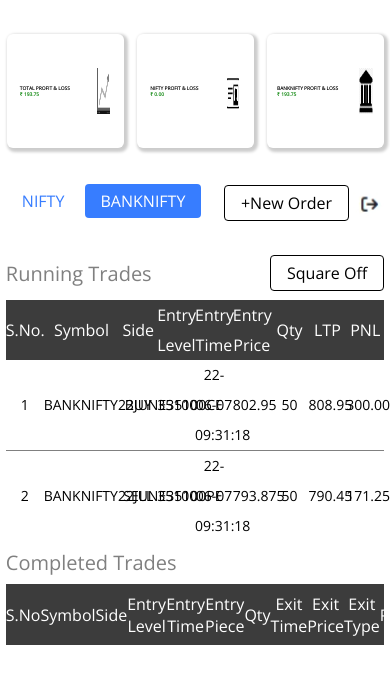
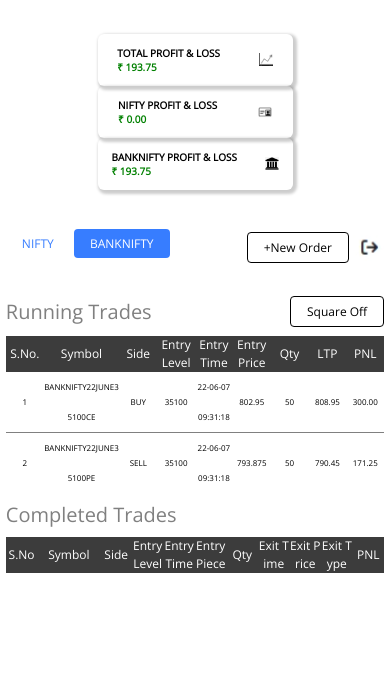
Before and after one commit to ayush-dhanker/Site_1, a plain HTML site: page index.html in a window 390 px wide. Both pictures are taken after a click on the button "BANKNIFTY". Drawn offline with nearby package versions, Linux system fonts and the light colour scheme; a web font is replaced by a local one.

Commit message:
after responsive first commit

```diff
--- a/index.html
+++ b/index.html
@@ -6,6 +6,10 @@
         <meta name="viewport" content="width=device-width, initial-scale=1.0">
         <title>Churnning</title>
         <link rel="stylesheet" href="style.css">
+        <link rel="stylesheet" media="screen and (max-width:810px"
+            href="phone.css">
+        <link rel="stylesheet" media="screen and (max-width:414px"
+            href="phone2.css">
         <link
             href="https://fonts.googleapis.com/css2?family=Acme&family=Macondo&family=Montserrat:ital,wght@0,600;1,400&family=Open+Sans&family=Pacifico&family=Rubik:wght@500&family=Tiro+Kannada:ital@1&display=swap"
             rel="stylesheet">
@@ -77,25 +81,30 @@
             </table>
             <div>
                 <p id="completed-trades" class="margin-top">Completed Trades</p>
-                <div class="entry-heading margin-top">
-                    <p>S.No</p>
-                    <p>Symbol</p>
-                    <p>Side</p>
-                    <p>Entry Level</p>
-                    <p>Entry Time</p>
-                    <p>Entry Piece</p>
-                    <p>Qty</p>
-                    <p>Exit Time</p>
-                    <p>Exit Price</p>
-                    <p>Exit Type</p>
-                    <p>PNL</p>
-                </div>
+                <table class="margin-top table-style">
+                    <thead>
+                        <tr>
+                            <th>S.No</th>
+                            <th>Symbol</th>
+                            <th>Side</th>
+                            <th>Entry Level</th>
+                            <th>Entry Time</th>
+                            <th>Entry Piece</th>
+                            <th>Qty</th>
+                            <th>Exit Time</th>
+                            <th>Exit Price</th>
+                            <th>Exit Type</th>
+                            <th>PNL</th>
+                        </tr>
+                    </thead>
+                </table>
             </div>
         </section>
         <div class="modal hidden">
             <img class="modal_image" src="sign.png" alt="exclamation">
             <p class="modal_para">Are you sure ?</p>
-            Once square-off, you will not able to recover this order.
+            <p class="modal_para2"> Once square-off, you will not able to
+                recover this order.</p>
             <div class="modal_btn_area">
                 <button class="modal_buttons1 btn">Cancel</button>
                 <button class="modal_buttons2 btn swap-button">Square off
--- /dev/null
+++ b/phone.css
@@ -0,0 +1,38 @@
+.dataRow-style {
+  font-size: 8px;
+}
+
+th {
+  font-size: 12px;
+  line-height: 18px;
+}
+
+.btn {
+  font-size: 12px;
+}
+
+/* modal window  */
+.modal_image {
+  height: 50px;
+  width: 50px;
+}
+
+.modal_para {
+  font-weight: 600;
+  font-size: 18px;
+}
+.modal_para2 {
+  font-size: 12px;
+}
+
+.modal_btn_area {
+  margin-top: 1px;
+  margin-bottom: 1px;
+  display: flex;
+  flex-direction: column;
+}
+
+.modal_btn_area button {
+  margin-top: 2px;
+  margin-bottom: 2px;
+}
--- /dev/null
+++ b/phone2.css
@@ -0,0 +1,21 @@
+/* Cards */
+#layer-1 {
+  flex-direction: column;
+  align-items: center;
+}
+
+.box {
+  width: 50%;
+  font-size: 10px;
+  padding: 12px 0;
+}
+
+.box img {
+  height: 1.5vh;
+}
+
+/*Modal Window */
+.modal_image {
+  height: 24px;
+  width: 24px;
+}
--- a/style.css
+++ b/style.css
@@ -98,27 +98,6 @@
   cursor: pointer;
 }
 
-.entry-heading {
-  display: flex;
-  align-items: center;
-  text-align: center;
-  background: rgb(60, 60, 60);
-  color: white;
-  justify-content: space-around;
-  padding: 1vh 0;
-}
-
-/* .info {
-  display: flex;
-  justify-content: space-around;
-  background-color: white;
-  font-size: 12px;
-} */
-
-.info p {
-  width: 10%;
-}
-
 /* classes for js */
 .swap-button {
   background-color: #377dff;
@@ -182,6 +161,7 @@
 table {
   table-layout: fixed;
   width: 100%;
+  word-break: break-all;
 }
 
 th {
```
